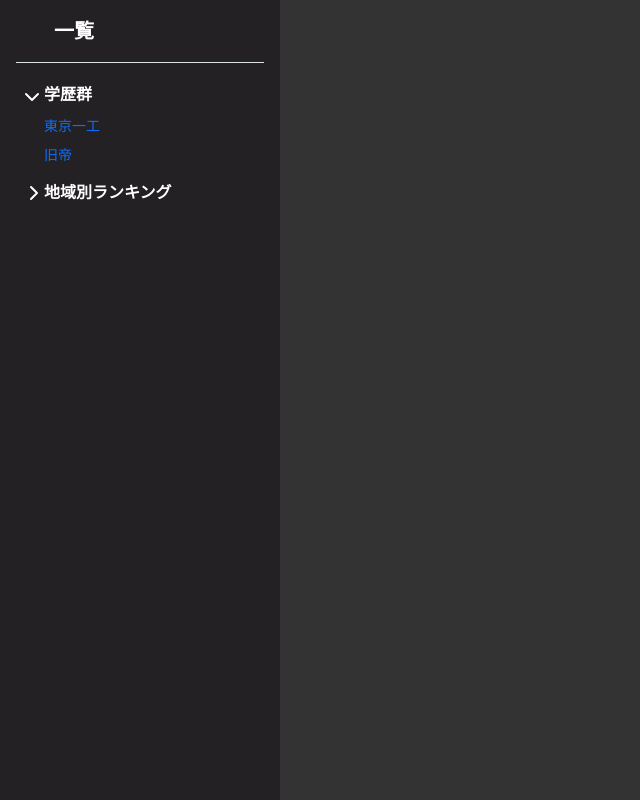
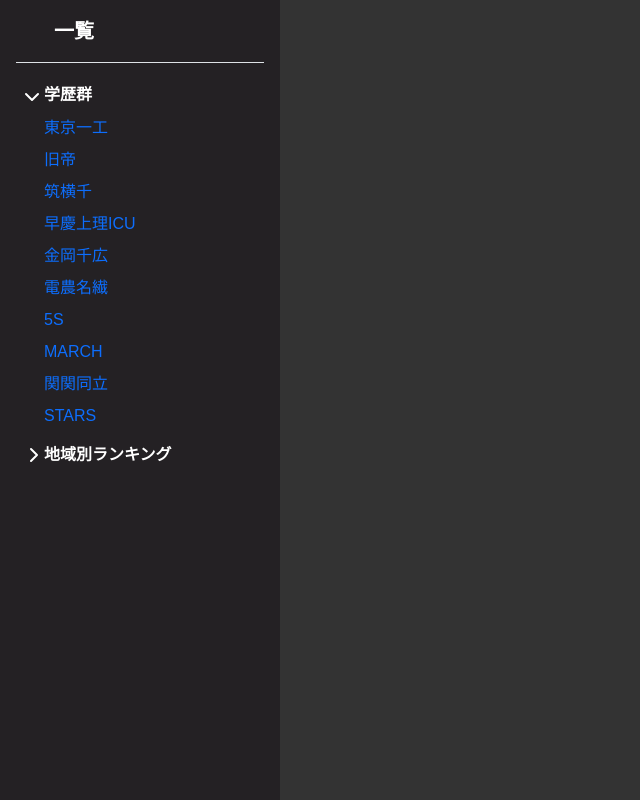
Before and after one commit to RIONAGANO19990620/Ranking, a Django app: template university/templates/university_base.html in a window 1280 px wide, after a click on "学歴群". Shown: the whole page, without its empty margins (0-640 px from the left). Run offline with Django 3.2, Linux system fonts and the light colour scheme; the template is opened without the code that fills it, so the values that code supplies are empty; some libraries are stand-ins or nearby versions.

Commit message:
リスト作成

```diff
--- a/university/templates/university_base.html
+++ b/university/templates/university_base.html
@@ -70,10 +70,18 @@
         <button class="btn btn-toggle d-inline-flex align-items-center rounded border-0" data-bs-toggle="collapse" data-bs-target="#group-collapse" aria-expanded="false">
           学歴群
         </button>
-        <div class="collapse" id="group-collapse">
-          <ul class="btn-toggle-nav list-unstyled fw-normal pb-1 small">
-            <li><a href='{% url 'university:university' %}?query=' class="link-body-emphasis d-inline-flex text-decoration-none rounded">東京一工</a></li>
-            <li><a href="{% url 'university:university' %}?query=" class="link-body-emphasis d-inline-flex text-decoration-none rounded">旧帝</a></li>
+            <div class="collapse" id="group-collapse">
+          <ul class="btn-toggle-nav list-unstyled fw-normal pb-1">
+            <li><a href='{% url 'university:university' %}?query="東京" "京都" 東京工業 一橋' class="link-body-emphasis d-inline-flex text-decoration-none rounded">東京一工</a></li>
+            <li><a href='{% url 'university:university' %}?query="東京" "京都" "大阪" "東北" "名古屋" "北海道" "九州"' class="link-body-emphasis d-inline-flex text-decoration-none rounded">旧帝</a></li>
+            <li><a href='{% url 'university:university' %}?query="筑波" "横浜国立" "千葉"' class="link-body-emphasis d-inline-flex text-decoration-none rounded">筑横千</a></li>
+            <li><a href='{% url 'university:university' %}?query=早稲田 慶応 上智 東京理科 国際基督教' class="link-body-emphasis d-inline-flex text-decoration-none rounded">早慶上理ICU</a></li>
+              <li><a href='{% url 'university:university' %}?query=金沢 岡山 千葉 広島' class="link-body-emphasis d-inline-flex text-decoration-none rounded">金岡千広</a></li>
+              <li><a href='{% url 'university:university' %}?query=電気通信 東京農工 名古屋工業 京都工芸繊維' class="link-body-emphasis d-inline-flex text-decoration-none rounded">電農名繊</a></li>
+              <li><a href='{% url 'university:university' %}?query=埼玉 新潟 静岡 信州 滋賀' class="link-body-emphasis d-inline-flex text-decoration-none rounded">5S</a></li>
+              <li><a href='{% url 'university:university' %}?query=明治 青山 立教 中央 法政' class="link-body-emphasis d-inline-flex text-decoration-none rounded">MARCH</a></li>
+              <li><a href='{% url 'university:university' %}?query=関西学院 関西 同志社 立命館' class="link-body-emphasis d-inline-flex text-decoration-none rounded">関関同立</a></li>
+              <li><a href='{% url 'university:university' %}?query=佐賀 鳥取 秋田 琉球 島根' class="link-body-emphasis d-inline-flex text-decoration-none rounded">STARS</a></li>
           </ul>
         </div>
       </li>
@@ -82,7 +90,7 @@
           地域別ランキング
         </button>
         <div class="collapse" id="region-collapse">
-          <ul class="btn-toggle-nav list-unstyled fw-normal pb-1 small">
+          <ul class="btn-toggle-nav list-unstyled fw-normal pb-1">
             <li><a href="{% url 'university:university' %}?query=McKinsey BCG Bain ATK Strategy& Roland ADL ZSA EYParthenon IGPI (戦略)" class="link-body-emphasis d-inline-flex text-decoration-none rounded">戦略</a></li>
             <li><a href="{% url 'university:university' %}?query=コンサル" class="link-body-emphasis d-inline-flex text-decoration-none rounded">総合</a></li>
             <li><a href="#" class="link-body-emphasis d-inline-flex text-decoration-none rounded">その他</a></li>
--- a/university/templates/university_search.html
+++ b/university/templates/university_search.html
@@ -3,14 +3,14 @@
 <!DOCTYPE html>
 <html lang="ja">
 <head>
-<title>就職偏差値サーチ</title>
+<title>大学格付けサーチ</title>
 </head>
 <body>
 <!--ここからメイン-->
 <div class="main-content">
     <h1>University Search</h1>
     <form class="search-form" method="get">
-        <input class="search-input" type="text" name="query" value="{{ query }}" placeholder="企業名or就職偏差値">
+        <input class="search-input" type="text" name="query" value="{{ query }}" placeholder="企業名or大学格付け">
         <button class="search-button btn btn-primary" type="submit">Search</button>
     </form>
 <div style="text-align: right; margin-right: 20px">
@@ -23,7 +23,7 @@
             <table>
                 <tr>
                     <th><font color="#333333">企業名(職種)</font></th>
-                    <th><font color="#333333">就職偏差値</font></th>
+                    <th><font color="#333333">大学格付け</font></th>
                 </tr>
                 {% for university in universities %}
                     <tr>
```
